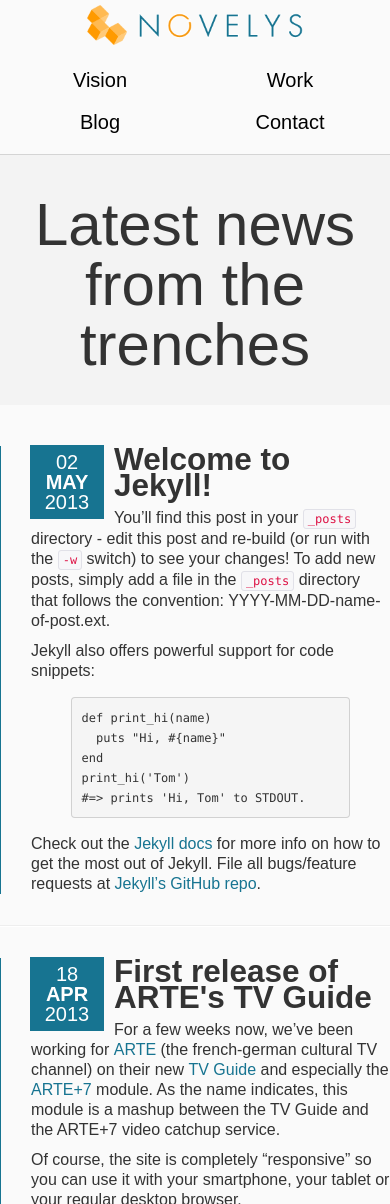
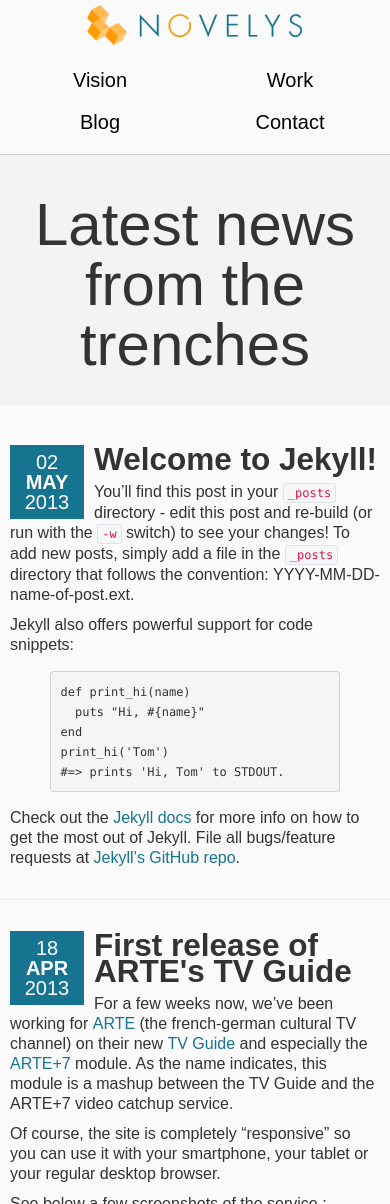
Before and after one commit to novelys/novelys.github.com, a Jekyll site: the page built from blog.html, in a window 390 px wide. Shown: the top 1204 px of the page. Built offline with Jekyll 4.4.1, drawn with Linux system fonts in a browser that asks for light colours; nearby versions of some CDN libraries; grey boxes are pictures that could not be loaded.

Commit message:
better responsiveness

```diff
--- a/css/extra.css
+++ b/css/extra.css
@@ -588,8 +588,17 @@
 
   .blog .date {
     float: left;
-    margin-left: 30px;
     margin-right: 10px;
   }
 
+  article.row {
+    margin-left: 10px;
+    margin-right: 10px;
+  }
+
+  article .span6 {
+    padding-left: 0;
+    border-left: 0;
+  }
+
 }
```
